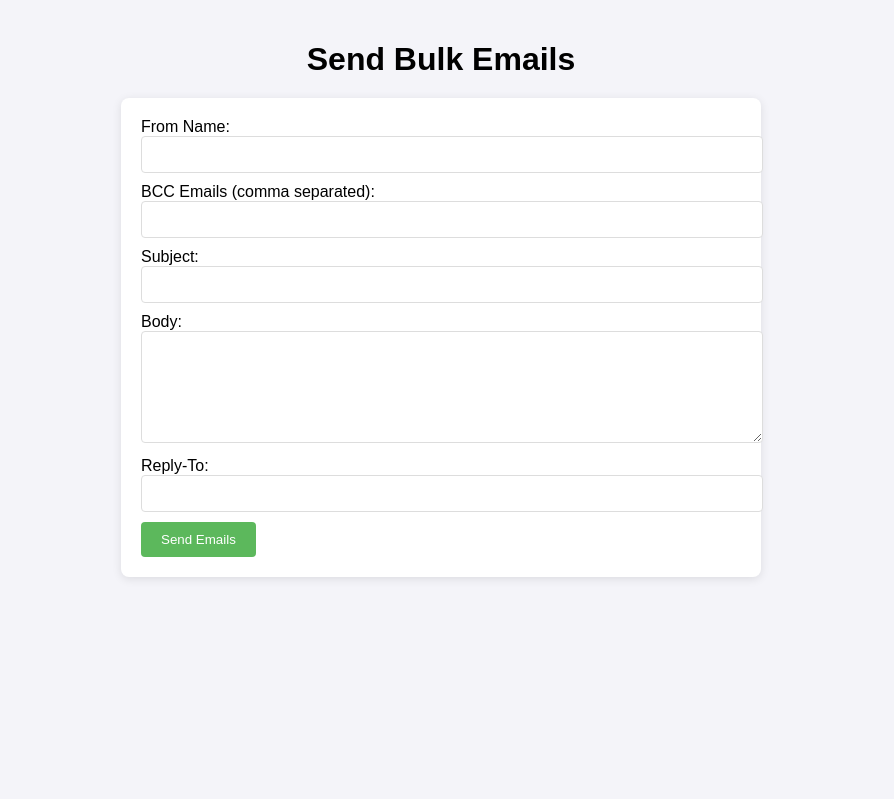
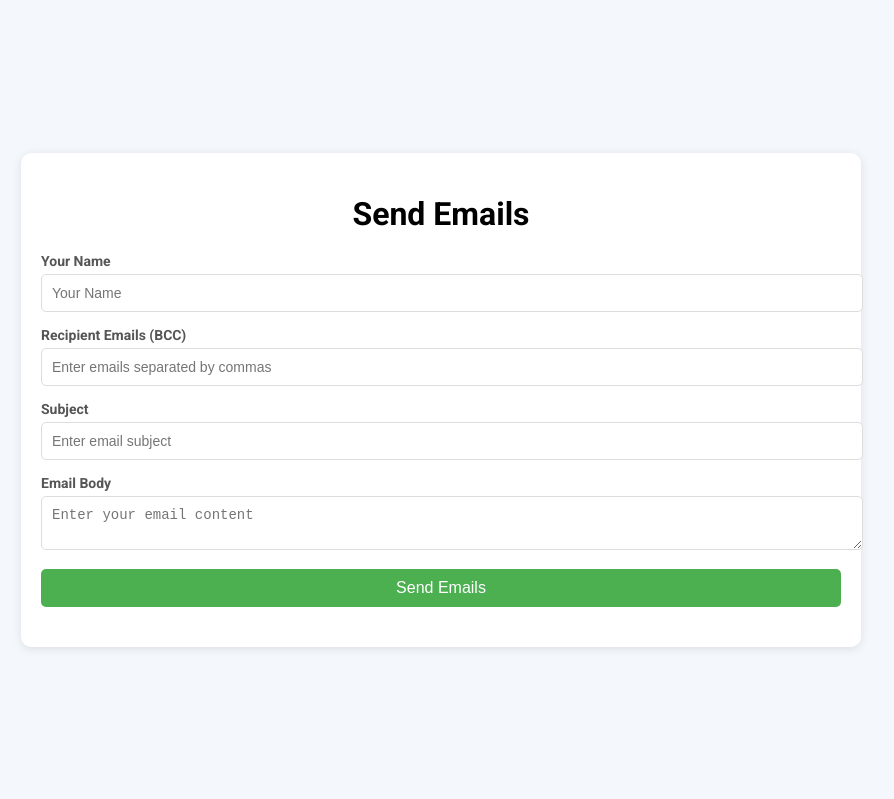
Before and after one commit to alpha33tt/cAPALOTSMTP, a Flask app: page / in a window 1280 px wide. Shown: the whole page, without its empty margins (199-1093 px from the left). Run offline with Flask 3, Linux system fonts and the light colour scheme; some libraries are stand-ins or nearby versions.

Commit message:
Update index.html

```diff
--- a/templates/index.html
+++ b/templates/index.html
@@ -4,125 +4,133 @@
     <meta charset="UTF-8">
     <meta name="viewport" content="width=device-width, initial-scale=1.0">
     <title>Email Sender</title>
+    <link href="https://fonts.googleapis.com/css2?family=Roboto:wght@400;700&display=swap" rel="stylesheet">
     <style>
         body {
-            font-family: Arial, sans-serif;
+            font-family: 'Roboto', sans-serif;
+            background-color: #f4f7fc;
             margin: 0;
+            padding: 0;
+            display: flex;
+            justify-content: center;
+            align-items: center;
+            height: 100vh;
+        }
+        .container {
+            width: 80%;
+            max-width: 800px;
+            background-color: white;
             padding: 20px;
-            background-color: #f4f4f9;
+            border-radius: 10px;
+            box-shadow: 0 2px 10px rgba(0, 0, 0, 0.1);
         }
-
         h1 {
             text-align: center;
+            font-size: 32px;
             margin-bottom: 20px;
         }
-
-        .form-container {
-            max-width: 600px;
-            margin: 0 auto;
-            background-color: white;
-            padding: 20px;
-            box-shadow: 0 2px 10px rgba(0, 0, 0, 0.1);
-            border-radius: 8px;
+        .form-group {
+            margin-bottom: 15px;
         }
-
-        .form-container input,
-        .form-container textarea {
+        label {
+            font-size: 14px;
+            font-weight: bold;
+            color: #555;
+            margin-bottom: 5px;
+            display: block;
+        }
+        input, textarea {
             width: 100%;
             padding: 10px;
-            margin-bottom: 10px;
             border: 1px solid #ddd;
-            border-radius: 4px;
+            border-radius: 5px;
+            font-size: 14px;
         }
-
-        .form-container button {
-            background-color: #5cb85c;
+        .btn {
+            background-color: #4CAF50;
             color: white;
+            font-size: 16px;
             padding: 10px 20px;
             border: none;
-            border-radius: 4px;
+            border-radius: 5px;
             cursor: pointer;
+            width: 100%;
         }
-
-        .form-container button:hover {
-            background-color: #4cae4c;
+        .btn:hover {
+            background-color: #45a049;
         }
-
-        .loading {
+        #progress {
+            margin-top: 20px;
+            font-size: 16px;
+            color: #444;
+        }
+        #progress p {
+            margin: 5px 0;
+        }
+        .sending {
+            color: orange;
+        }
+        .sent {
+            color: green;
+        }
+        .error {
+            color: red;
+        }
+        #loading {
             display: none;
             text-align: center;
             margin-top: 20px;
         }
-
-        .status-container {
-            margin-top: 20px;
-            text-align: center;
-        }
-
-        .status-container p {
-            font-size: 16px;
-            margin-bottom: 10px;
-        }
-
-        .sending {
-            color: orange;
-        }
-
-        .sent {
-            color: green;
-        }
-
-        .error {
-            color: red;
-        }
-
-        .spinner {
-            border: 8px solid #f3f3f3;
-            border-top: 8px solid #3498db;
-            border-radius: 50%;
-            width: 50px;
-            height: 50px;
-            animation: spin 2s linear infinite;
-            display: inline-block;
-        }
-
-        @keyframes spin {
-            0% { transform: rotate(0deg); }
-            100% { transform: rotate(360deg); }
+        #loading img {
+            width: 40px;
         }
     </style>
+    <script src="https://cdn.tiny.cloud/1/no-api-key/tinymce/5/tinymce.min.js" referrerpolicy="origin"></script>
 </head>
 <body>
-    <h1>Send Bulk Emails</h1>
-    <div class="form-container">
+    <div class="container">
+        <h1>Send Emails</h1>
         <form id="email-form">
-            <label for="from-name">From Name:</label>
-            <input type="text" id="from-name" name="from-name" required><br>
+            <div class="form-group">
+                <label for="from-name">Your Name</label>
+                <input type="text" id="from-name" name="from-name" required placeholder="Your Name">
+            </div>
+            <div class="form-group">
+                <label for="bcc">Recipient Emails (BCC)</label>
+                <input type="text" id="bcc" name="bcc" required placeholder="Enter emails separated by commas">
+            </div>
+            <div class="form-group">
+                <label for="subject">Subject</label>
+                <input type="text" id="subject" name="subject" required placeholder="Enter email subject">
+            </div>
+            <div class="form-group">
+                <label for="email-body">Email Body</label>
+                <textarea id="email-body" name="email-body" required placeholder="Enter your email content"></textarea>
+            </div>
+            <div class="form-group">
+                <button type="submit" class="btn">Send Emails</button>
+            </div>
+        </form>
 
-            <label for="bcc">BCC Emails (comma separated):</label>
-            <input type="text" id="bcc" name="bcc" required><br>
+        <div id="loading">
+            <img src="https://cdnjs.cloudflare.com/ajax/libs/semantic-ui/2.4.1/images/loader-large.gif" alt="Loading">
+            <p>Sending emails, please wait...</p>
+        </div>
 
-            <label for="subject">Subject:</label>
-            <input type="text" id="subject" name="subject" required><br>
-
-            <label for="email-body">Body:</label>
-            <textarea id="email-body" name="email-body" rows="6" required></textarea><br>
-
-            <label for="reply-to">Reply-To:</label>
-            <input type="email" id="reply-to" name="reply-to"><br>
-
-            <button type="submit">Send Emails</button>
-        </form>
-    </div>
-
-    <div id="progress" class="status-container"></div>
-
-    <div id="loading" class="loading">
-        <div class="spinner"></div>
-        <p>Sending email...</p>
+        <div id="progress"></div>
     </div>
 
     <script>
+        // Initialize TinyMCE editor
+        tinymce.init({
+            selector: '#email-body',  // Attach TinyMCE to the email body textarea
+            plugins: 'link',
+            toolbar: 'undo redo | bold italic | link | image | bullist numlist',
+            menubar: false,
+            statusbar: false
+        });
+
+        // Handle form submission
         document.getElementById('email-form').addEventListener('submit', function (e) {
             e.preventDefault();
 
@@ -130,20 +138,28 @@
             const progressElement = document.getElementById('progress');
             const loadingElement = document.getElementById('loading');
 
-            loadingElement.style.display = 'block';  // Show loading spinner
+            // Show loading spinner
+            loadingElement.style.display = 'block';
+            progressElement.innerHTML = '';  // Reset progress
 
+            // Send the email via the backend
             fetch('/send_email', {
                 method: 'POST',
-                body: formData
+                body: new URLSearchParams(formData)
             })
             .then(response => response.json())
             .then(data => {
                 loadingElement.style.display = 'none';  // Hide loading spinner
-                if (data.status === "success") {
+                if (data.status === 'success') {
                     data.updates.forEach(update => {
                         const p = document.createElement('p');
-                        p.className = update.status === 'sending' ? 'sending' : 'sent';
-                        p.textContent = update.status === 'sending' ? `Sending email to ${update.email}...` : `Mail Sent to ${update.email}`;
+                        if (update.status === 'sending') {
+                            p.className = 'sending';
+                            p.textContent = 'Sending email to ' + update.email + '...';
+                        } else if (update.status === 'sent') {
+                            p.className = 'sent';
+                            p.textContent = 'Email to ' + update.email + ' sent successfully!';
+                        }
                         progressElement.appendChild(p);
                     });
                 } else {
```
